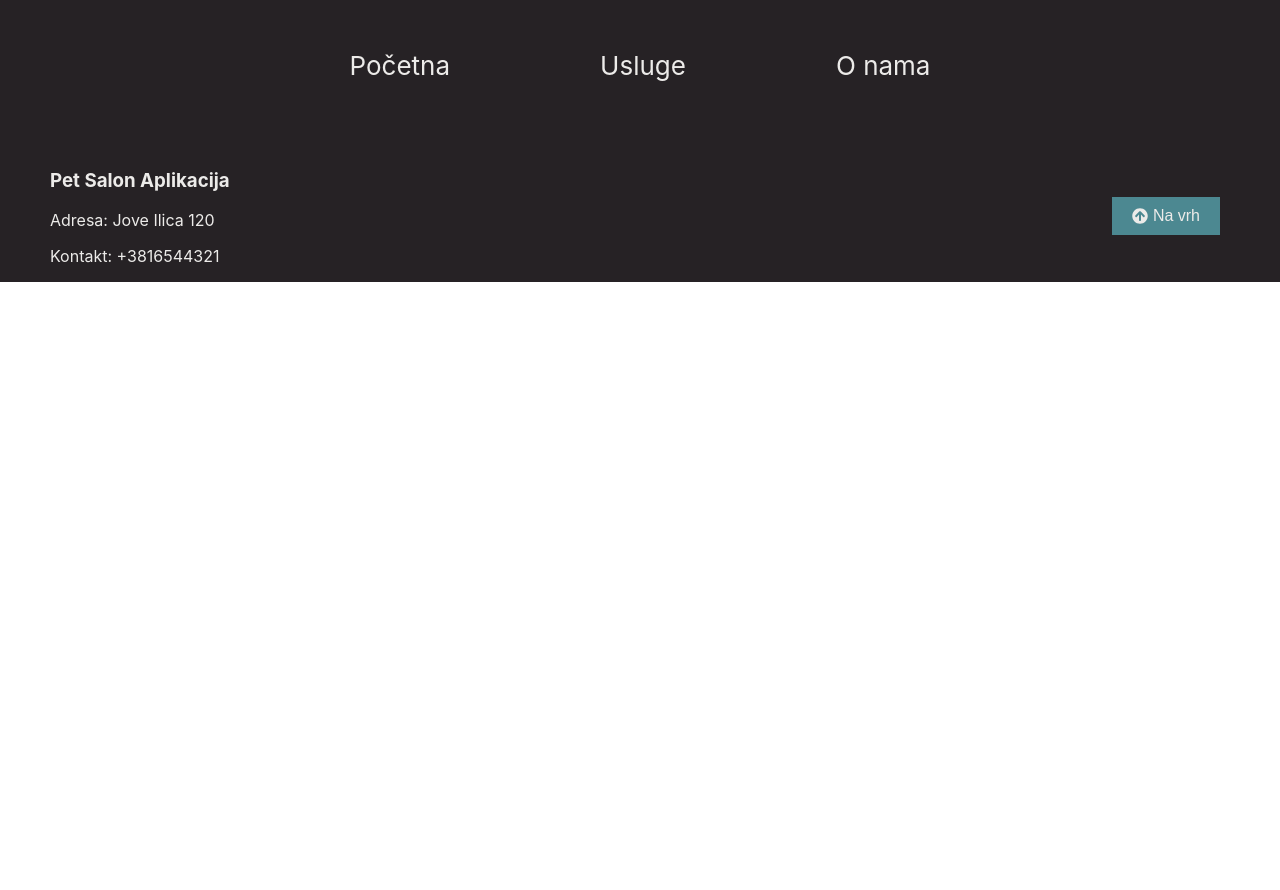
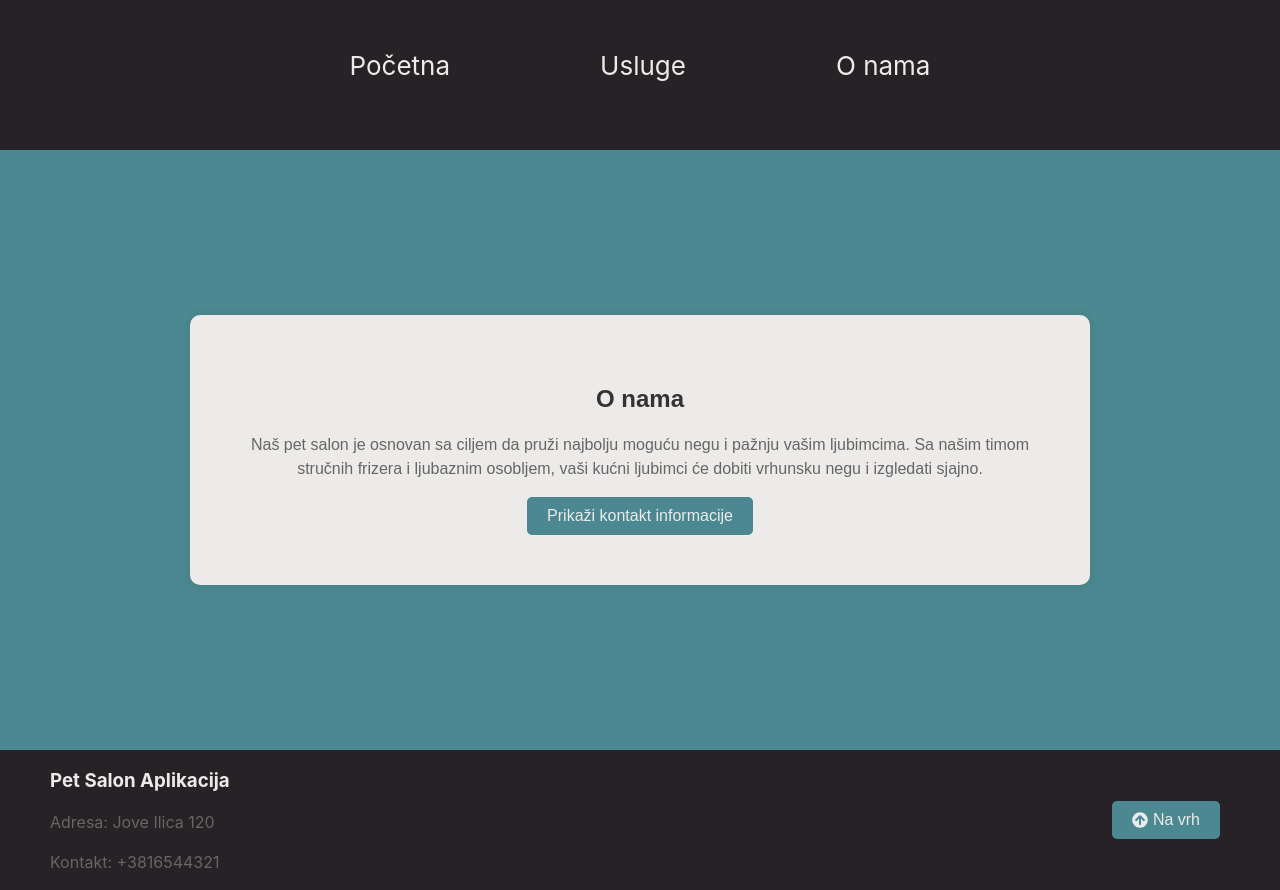
Before and after one commit to elab-development/internet-tehnologije-projekat-petsalon_app_2021_1067, a React (Create React App) app in the folder pet-salon-frontend/: page /o-nama in a window 1280 px wide. Before the commit the page ends 800 px from the top, so only its background shows below. Built offline with nearby package versions, Linux system fonts and the light colour scheme.

Commit message:
Dodata i stranica o nama koja ima opis aplikacije i dugme koje aktivira modal

```diff
--- a/pet-salon-frontend/src/App.js
+++ b/pet-salon-frontend/src/App.js
@@ -3,6 +3,7 @@ import './App.css';
 import Footer from './komponente/Footer';
 import Navbar from './komponente/Navbar';
 import Pocetna from './komponente/Pocetna';
+import ONama from './komponente/ONama';
 
 
 function App() {
@@ -13,7 +14,7 @@ function App() {
       <Navbar/>
       <Routes>
       <Route path="/" element={<Pocetna/>} />
-
+      <Route path="/o-nama" element={<ONama/>} />
       </Routes>
       <Footer/>
       </BrowserRouter>
--- /dev/null
+++ b/pet-salon-frontend/src/komponente/ONama.css
@@ -0,0 +1,52 @@
+.o-nama-stranica {
+    font-family: Arial, sans-serif;
+    margin: 0;
+    padding: 0;
+    background-color: #4C8891;
+    height: 600px;
+    display: flex;
+    flex-direction: column;
+    align-items: center;
+    justify-content: center;
+}
+
+.o-nama {
+    max-width: 800px;
+    margin: 20px auto;
+    border-radius: 10px;
+    box-shadow: 0 0 10px rgba(0, 0, 0, 0.1);
+    padding: 50px;
+    text-align: center;
+    background-color: #ECEBE9;
+}
+
+h2 {
+    color: #333;
+}
+
+p {
+    color: #666;
+    line-height: 1.5;
+}
+
+button {
+    background-color: #4C8891;
+    color: #ECEBE9;
+    border: none;
+    padding: 10px 20px;
+    font-size: 16px;
+    cursor: pointer;
+    transition: background-color 0.3s ease;
+    align-items: center;
+    text-decoration: none;
+    display: inline-block;
+    font-size: 16px;
+    cursor: pointer;
+    border-radius: 5px;
+    transition: background-color 0.3s;
+}
+
+button:hover {
+
+    background-color: #29354B;
+}
--- /dev/null
+++ b/pet-salon-frontend/src/komponente/ONama.jsx
@@ -0,0 +1,42 @@
+import React, { useState } from 'react';
+import './ONama.css';
+
+const ONama = () => {
+    const telefon = "+3816544321";
+    const adresa = "Jove Ilica 120";
+    const radnoVreme = "Ponedeljak - Petak: 9:00 - 18:00, Subota: 9:00 - 15:00";
+
+    const [showModal, setShowModal] = useState(false);
+
+    const toggleModal = () => {
+        setShowModal(!showModal);
+    };
+
+    return (
+        <div className='o-nama-stranica'>
+        <div className="o-nama">
+            <h2>O nama</h2>
+            <p>
+                Naš pet salon je osnovan sa ciljem da pruži najbolju moguću negu i pažnju vašim ljubimcima.
+                Sa našim timom stručnih frizera i ljubaznim osobljem,
+                vaši kućni ljubimci će dobiti vrhunsku negu
+                i izgledati sjajno.
+            </p>
+            <button onClick={toggleModal}>Prikaži kontakt informacije</button>
+            {showModal && (
+                <div className="modal">
+                    <div className="modal-content">
+                        <span className="close" onClick={toggleModal}>&times;</span>
+                        <h3>Kontakt informacije:</h3>
+                        <p>Kontakt telefon: {telefon}</p>
+                        <p>Adresa: {adresa}</p>
+                        <p>Radno vreme: {radnoVreme}</p>
+                    </div>
+                </div>
+            )}
+        </div>
+        </div>
+    );
+};
+
+export default ONama;
```
